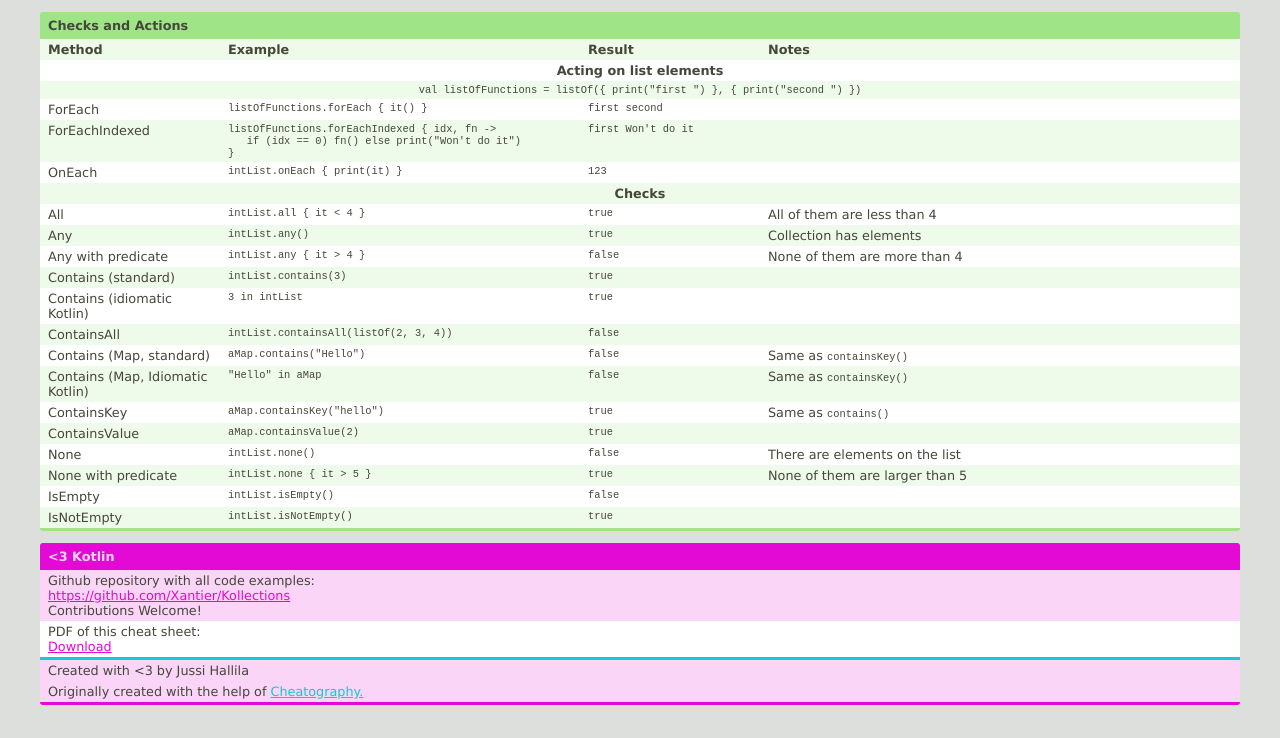
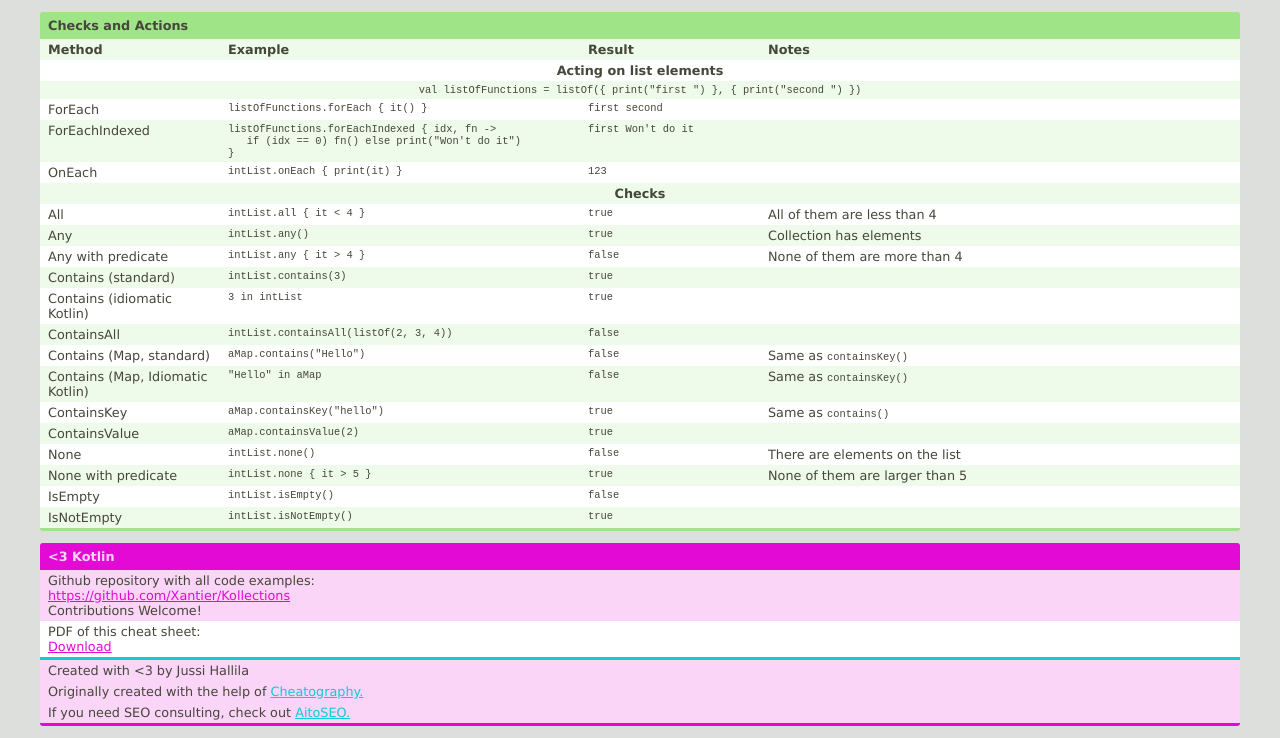
Before and after one commit to Xantier/Kollections, a plain HTML site: page docs/index.html in a window 1280 px wide. Shown: the part 4563-5301 px from the top of the page. Before the commit the page ends 5280 px from the top, so only its background shows below. Drawn offline with Linux system fonts and the light colour scheme.

Commit message:
Update index.html

```diff
--- a/docs/index.html
+++ b/docs/index.html
@@ -2886,6 +2886,9 @@
                                         <div style="padding: 3px 8px;">Created with &lt;3 by Jussi Hallila</div>
 
                                         <div style="padding: 3px 8px;">Originally created with the help of <a href="https://www.cheatography.com/xantier/cheat-sheets/kotlin-collection-extensions/">Cheatography.</a></div>
+
+                                        <div style="padding: 3px 8px;">If you need SEO consulting, check out <a href="https://aitoseo.com/">AitoSEO.</a></div>
+
                                     </div>
                                 </div>
                             </div>
```
